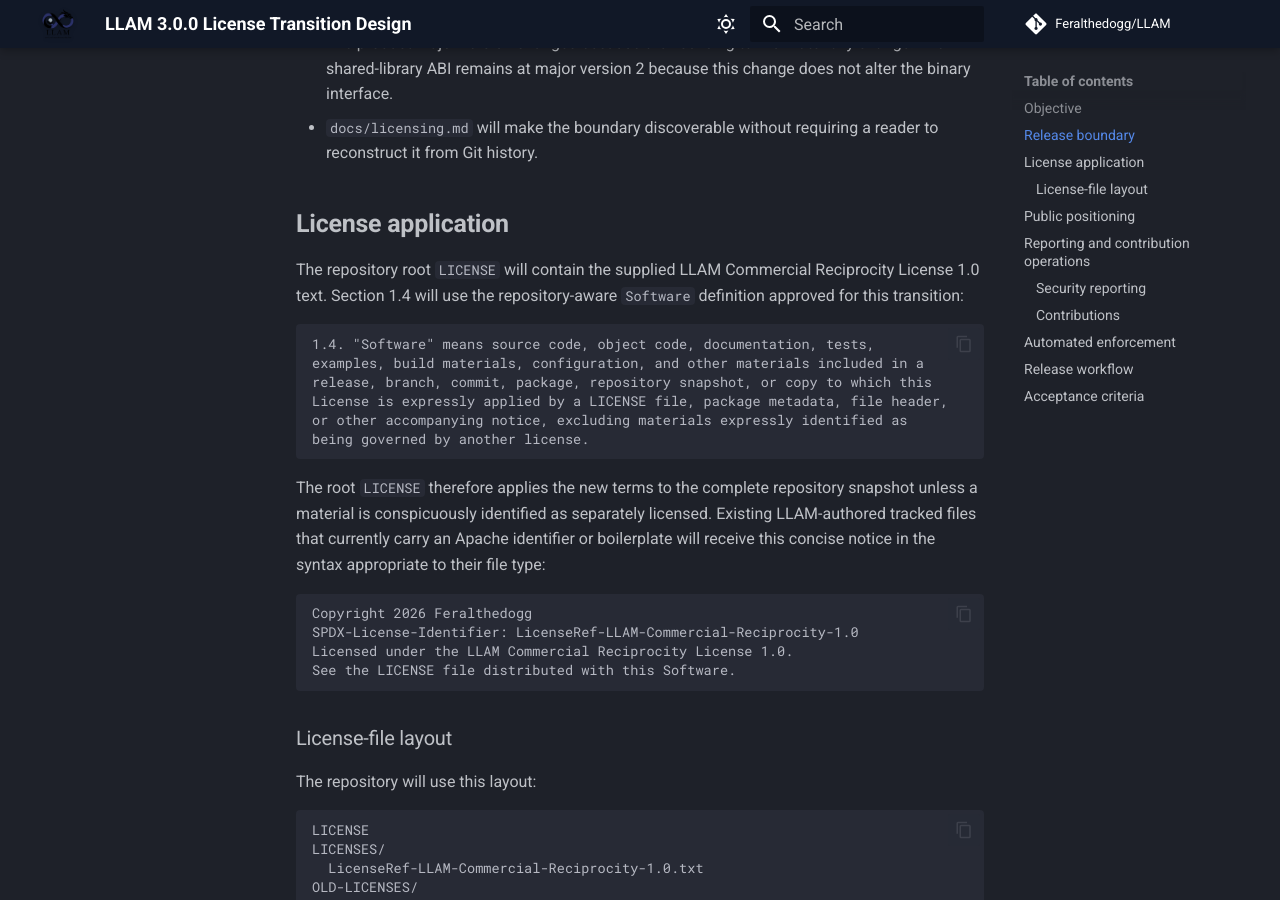
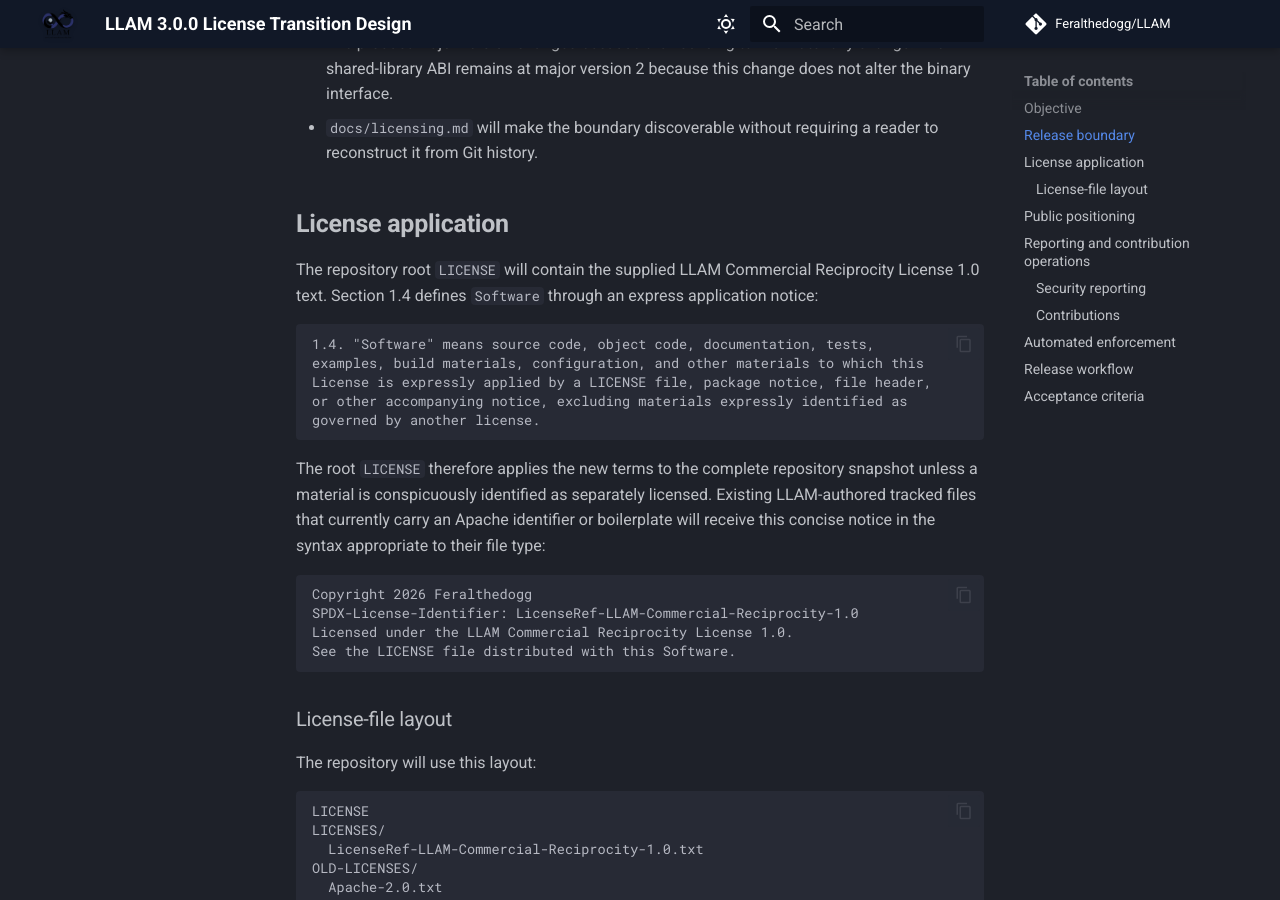
Before and after one commit to Feralthedogg/LLAM, an MkDocs documentation site: the page built from docs/superpowers/specs/2026-08-01-license-transition-design.md, in a window 1280 px wide and 900 px high, scrolled down 650 px. Built offline with MkDocs 1.6.1 and Material for MkDocs 9.7.7, drawn with Linux system fonts in a browser that asks for light colours; comment, search, counter and statistics services are not loaded; some of the changed text lies outside the part shown.

Commit message:
legal: adopt revised license text
Signed-off-by: 강보원 <feral@Mac.lan>

````diff
--- a/docs/superpowers/specs/2026-08-01-license-transition-design.md
+++ b/docs/superpowers/specs/2026-08-01-license-transition-design.md
@@ -26,16 +26,15 @@
 ## License application
 
 The repository root `LICENSE` will contain the supplied LLAM Commercial
-Reciprocity License 1.0 text. Section 1.4 will use the repository-aware
-`Software` definition approved for this transition:
+Reciprocity License 1.0 text. Section 1.4 defines `Software` through an express
+application notice:
 
 ```text
 1.4. "Software" means source code, object code, documentation, tests,
-examples, build materials, configuration, and other materials included in a
-release, branch, commit, package, repository snapshot, or copy to which this
-License is expressly applied by a LICENSE file, package metadata, file header,
+examples, build materials, configuration, and other materials to which this
+License is expressly applied by a LICENSE file, package notice, file header,
 or other accompanying notice, excluding materials expressly identified as
-being governed by another license.
+governed by another license.
 ```
 
 The root `LICENSE` therefore applies the new terms to the complete repository
@@ -168,7 +167,7 @@
 ## Acceptance criteria
 
 1. Current tracked LLAM materials and generated release archives are governed
-   by the supplied custom license, with the approved section 1.4.
+   by the supplied custom license and its express application notice.
 2. Historical Apache-licensed releases remain untouched and documented.
 3. Private and public defect-reporting routes exist and are usable.
 4. Contribution licensing and DCO sign-off are documented.
````
Also changed, not shown: other parts of docs/superpowers/specs/2026-08-01-license-transition-design.md (+1 -1 lines), docs/superpowers/plans/2026-08-01-license-transition.md (+3 -2 lines), .github/SECURITY.md, 4 other files.
